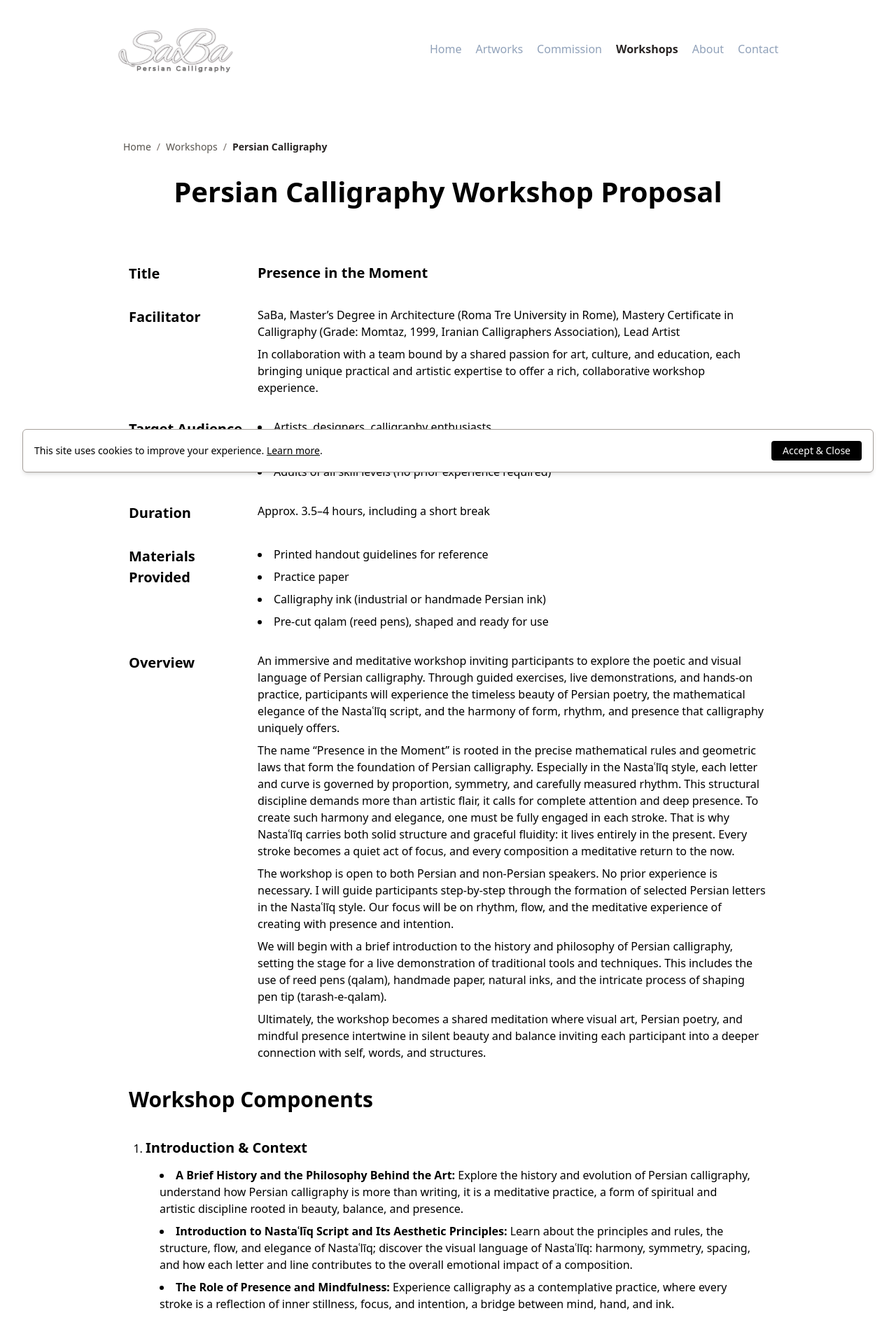
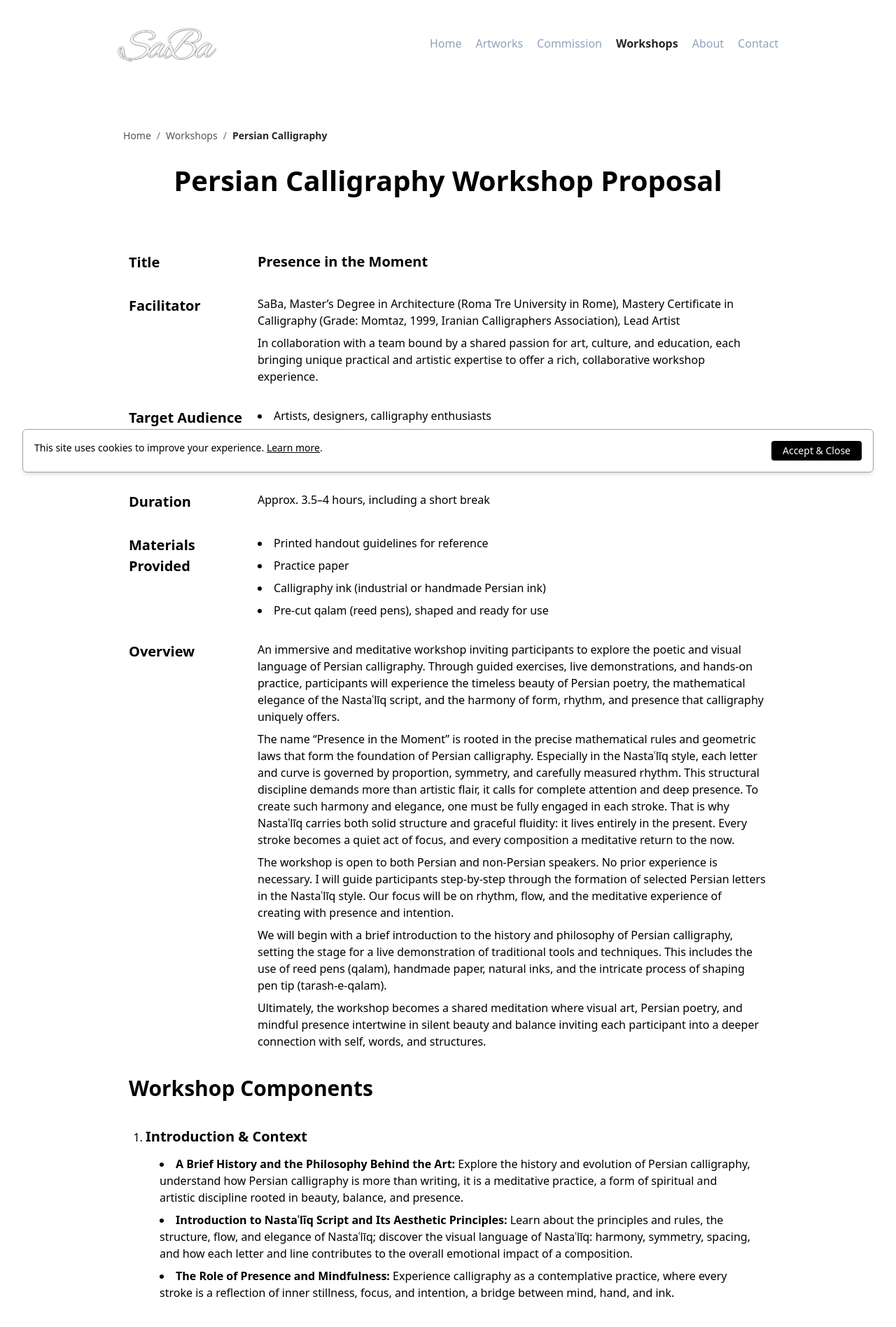
Before and after one commit to sabaPersianCalligraphy/spc, a Jekyll site: the page built from workshops/persian-calligraphy/index.html, in a window 1280 px wide. Shown: the top 1896 px of the page at 70% size. Built offline with Jekyll 4.4.1, drawn with Linux system fonts in a browser that asks for light colours; some web fonts are replaced.

Commit message:
edit logo

```diff
--- a/_includes/header.html
+++ b/_includes/header.html
@@ -2,7 +2,7 @@
 
     <!-- Logo -->
     <a href="/" class="transition duration-150 ease-in-out hover:scale-120">
-        <img src="/assets/saba-persian-calligraphy-logo-04.png" alt="saba-persian-calligraphy-logo" class="h-16" />
+        <img src="/assets/saba-persian-calligraphy-logo-05.png" alt="saba-persian-calligraphy-logo" class="w-auto h-8 sm:h-10 md:h-12 min-w-fit" />
     </a>
 
 
--- a/assets/css/customStyles.css
+++ b/assets/css/customStyles.css
@@ -28,6 +28,42 @@ height: 30rem;
 }
 .h-140{
 height: 35rem;
+}
+.clearfix::after {
+    content: "";
+    clear: both;
+    display: table;
+}
+
+
+/* Space of 0.25rem (space-y-1) */
+.space-y-1 > *:not(:last-child) {
+    margin-bottom: 0.25rem; /* Equivalent to 1 in Tailwind */
+}
+
+/* Space of 0.5rem (space-y-2) */
+.space-y-2 > *:not(:last-child) {
+    margin-bottom: 0.5rem; /* Equivalent to 2 in Tailwind */
+}
+
+/* Space of 0.75rem (space-y-3) */
+.space-y-3 > *:not(:last-child) {
+    margin-bottom: 0.75rem; /* Equivalent to 3 in Tailwind */
+}
+
+/* Space of 1rem (space-y-4) */
+.space-y-4 > *:not(:last-child) {
+    margin-bottom: 1rem; /* Equivalent to 4 in Tailwind */
+}
+
+/* Space of 1.25rem (space-y-5) */
+.space-y-5 > *:not(:last-child) {
+    margin-bottom: 1.25rem; /* Equivalent to 5 in Tailwind */
+}
+
+/* Space of 2rem (space-y-8) */
+.space-y-8 > *:not(:last-child) {
+    margin-bottom: 2rem; /* Equivalent to 8 in Tailwind */
 }
 
 
```
Also changed, not shown: index.md (+24 -26 lines), assets/saba-persian-calligraphy-logo-02.jpg (deleted), assets/saba-persian-calligraphy-logo-02.png (deleted), assets/saba-persian-calligraphy-logo-02.svg (deleted), assets/saba-persian-calligraphy-logo-03.png (deleted), assets/saba-persian-calligraphy-logo-04.png (deleted), assets/saba-persian-calligraphy-logo-05.png (added), assets/saba-persian-calligraphy-logo.png (deleted).
